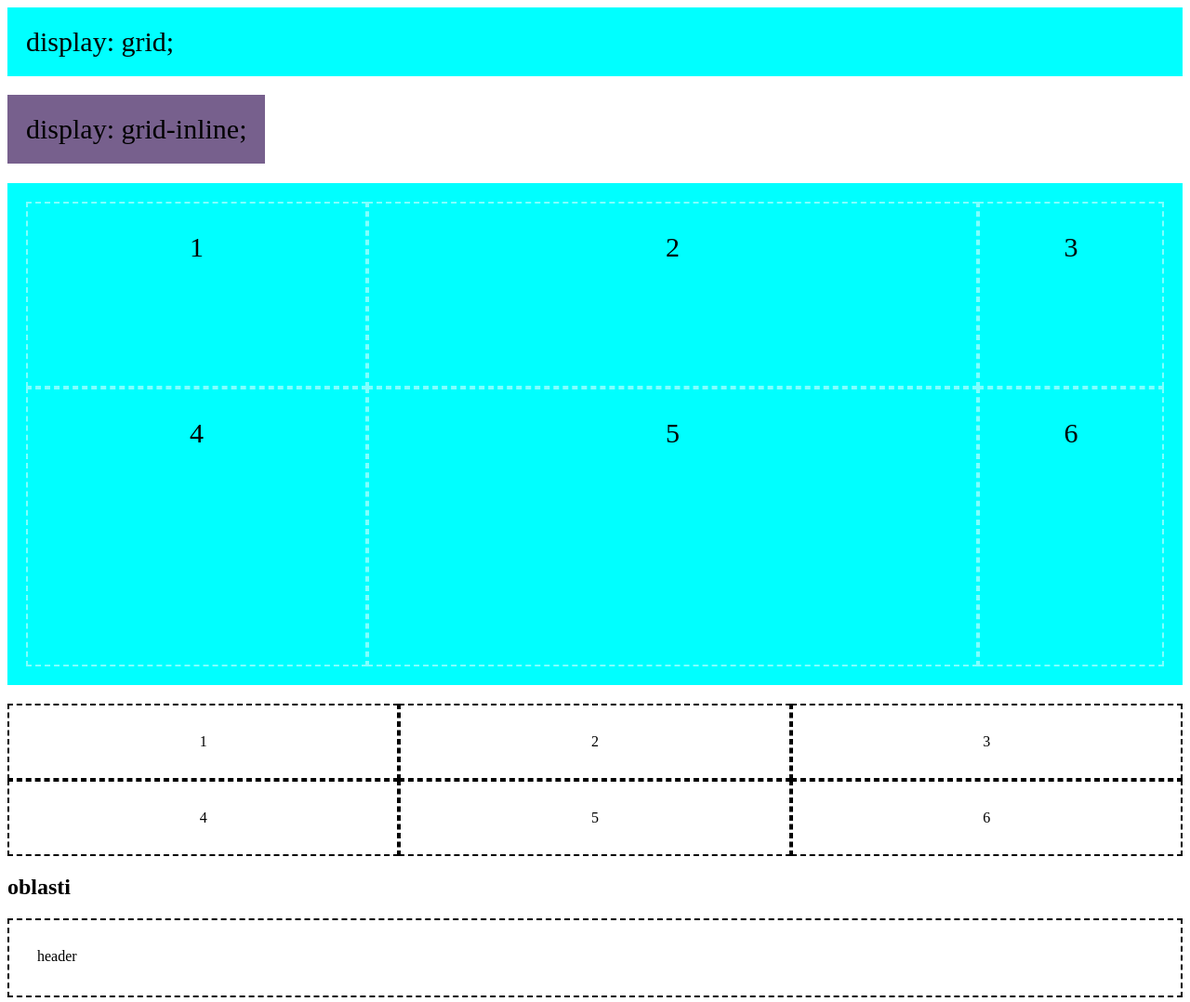
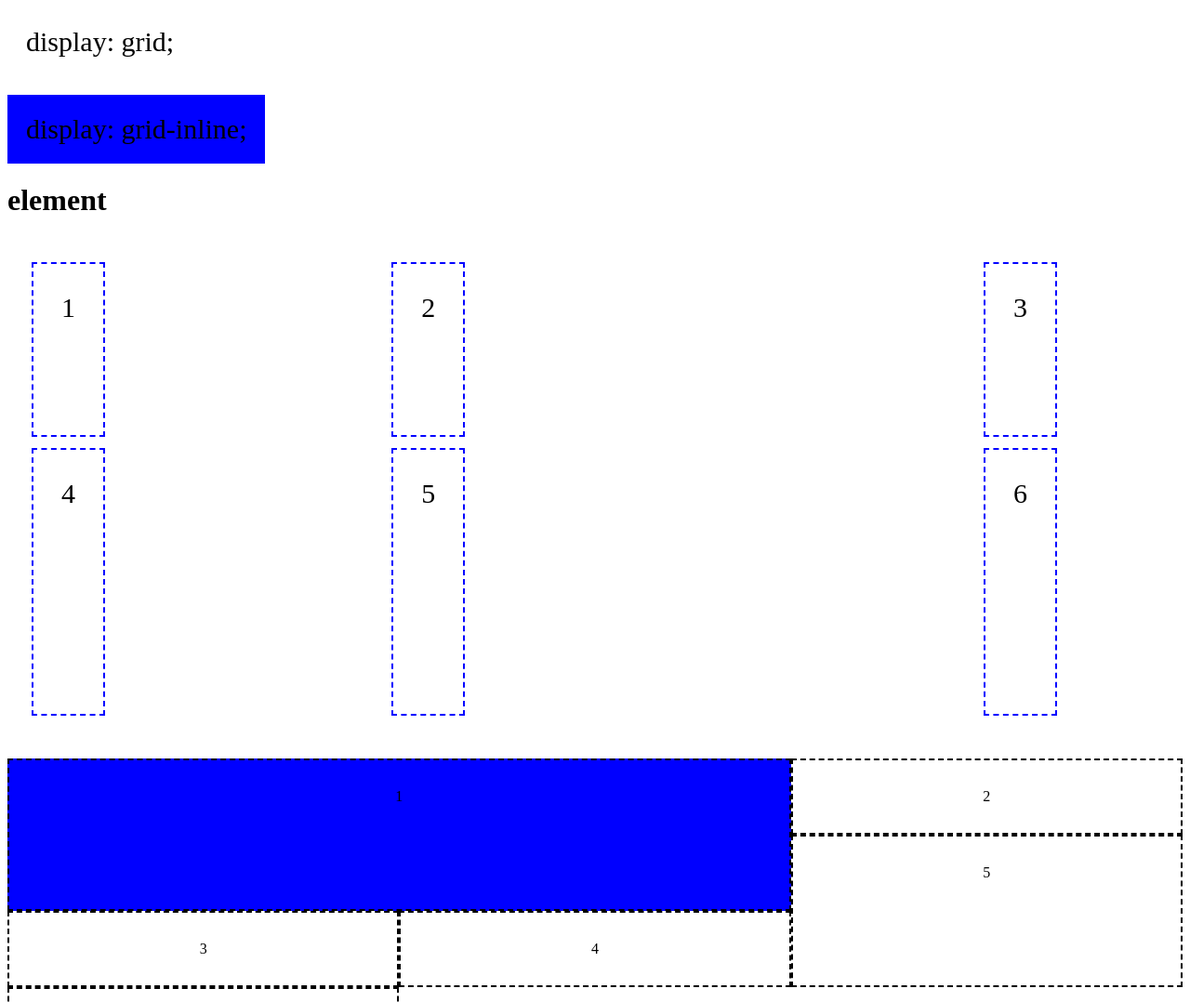
Before and after one commit to Vika-Derkach/grid-learn, a plain HTML site: page index.html in a window 1280 px wide. Shown: the top 1078 px of the page at 93% size. Drawn offline with Linux system fonts and the light colour scheme.

Commit message:
свойства элементов grid сетки

```diff
--- a/index.html
+++ b/index.html
@@ -12,12 +12,12 @@
     <div class="grid">display: grid;</div>
     <div class="grid-inline">display: grid-inline;</div>
     <div class="wrapper">
-      <h1></h1>
+      <h1>element</h1>
       <div class="grid">
         <div class="grid__body">
           <div class="grid__item">1</div>
           <div class="grid__item">2</div>
-          <div class="grid__item">3</div>
+          <span class="grid__item">3</span>
           <div class="grid__item">4</div>
           <div class="grid__item">5</div>
           <div class="grid__item">6</div>
@@ -25,11 +25,11 @@
       </div>
     </div>
     <div class="grid__body1">
-      <div class="grid__item1">1</div>
+      <div class="grid__item1 grid__item1_1">1</div>
       <div class="grid__item1">2</div>
       <div class="grid__item1">3</div>
-      <div class="grid__item1">4</div>
-      <div class="grid__item1">5</div>
+      <div class="grid__item1 grid__item1_4">4</div>
+      <div class="grid__item1 grid__item1_5">5</div>
       <div class="grid__item1">6</div>
     </div>
     <h2>oblasti</h2>
--- a/style.css
+++ b/style.css
@@ -2,7 +2,7 @@
   display: grid;
   font-size: 30px;
   padding: 20px;
-  background-color: aqua;
+
   margin: 0px 0px 20px 0px;
 }
 
@@ -11,16 +11,20 @@
 
   font-size: 30px;
   padding: 20px;
-  background-color: #77608d;
+  background-color: blue;
 }
 .grid__body {
   display: grid;
   grid-template-columns: 30% minmax(150px, 1fr) 200px;
   grid-template-rows: 200px 300px;
+  justify-items: start;
+  align-items: stretch;
+  column-gap: 20px;
 }
 .grid__item {
+  margin: 6px;
   text-align: center;
-  border: 2px dashed rgba(255, 255, 255, 0.5);
+  border: 2px dashed blue;
   padding: 30px;
 }
 .grid__body1 {
@@ -34,6 +38,20 @@
   text-align: center;
   border: 2px dashed #000;
   padding: 30px;
+}
+.grid__item1_1 {
+  grid-row-start: 1;
+  grid-row-end: 3;
+  grid-column-start: 1;
+  grid-column-end: 3;
+
+  background-color: blue;
+}
+.grid__item1_4 {
+}
+.grid__item1_5 {
+  grid-row-start: 2;
+  grid-row-end: 4;
 }
 .grid-wrapper {
   display: grid;
@@ -68,6 +86,7 @@
   grid-template: 1fr 1fr / repeat(3, 1fr);
   grid-auto-rows: 200px;
   grid-auto-flow: column;
+  gap: 20%;
 }
 .grid-auto__item {
   text-align: center;
```
